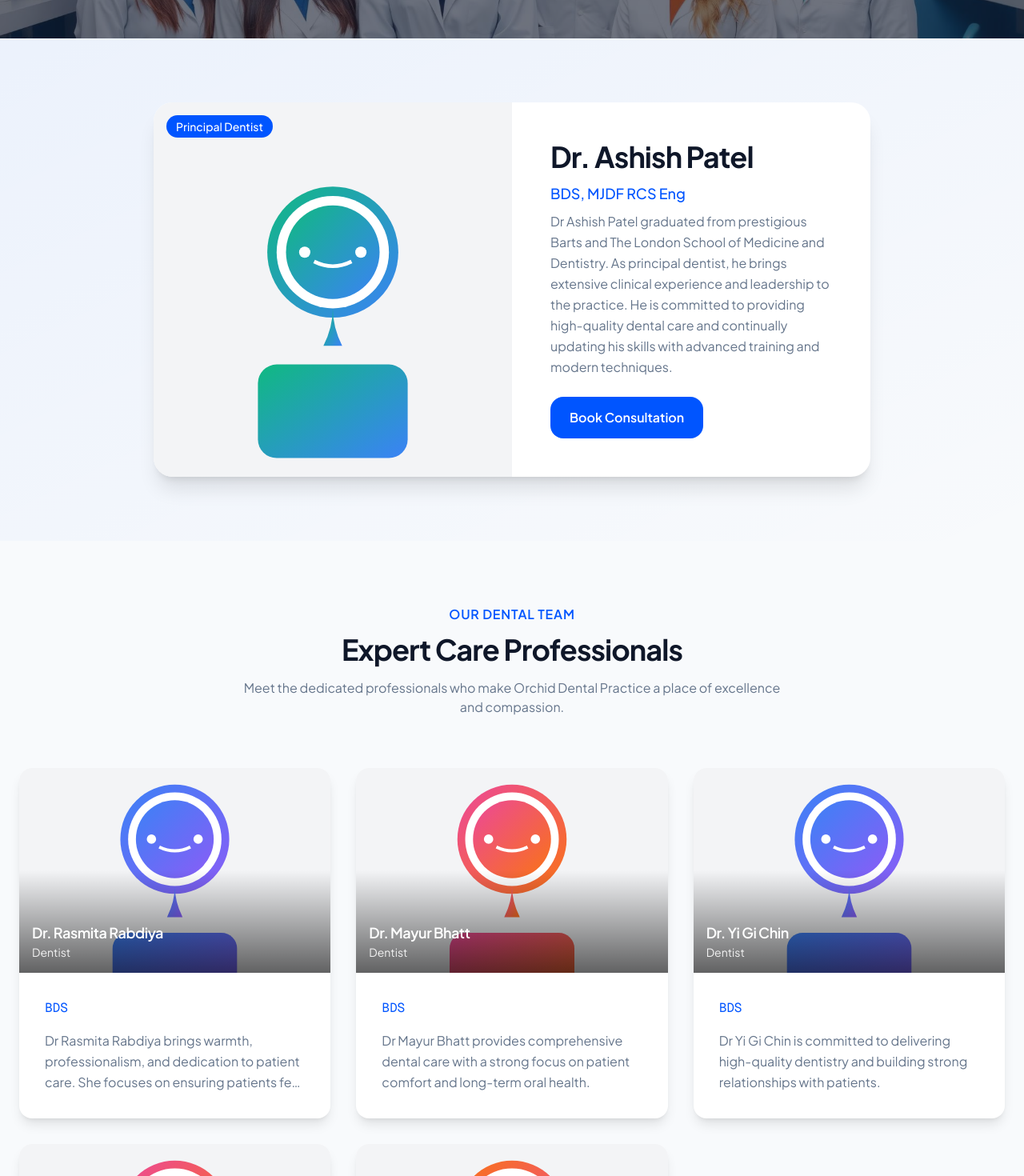
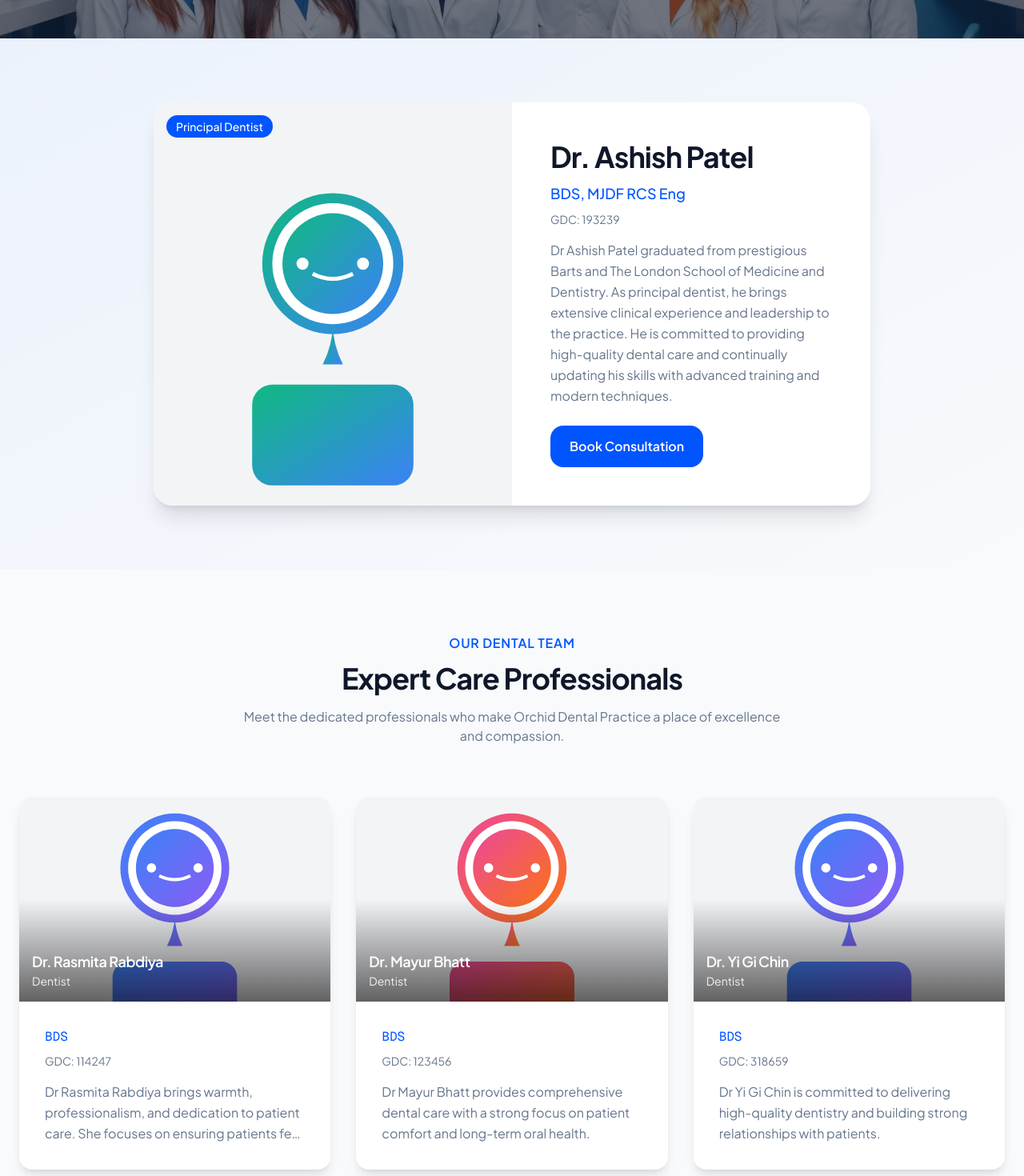
Before and after one commit to MohanPrasathSece/Orchid-Dental-UK, a React (Vite) app: page /team in a window 1280 px wide. Shown: the part 380-1850 px from the top of the page at 80% size. Built offline with nearby package versions, Linux system fonts and the light colour scheme; the HTML template or start-up script is replaced by a standard one.

Commit message:
Add GDC numbers to doctor cards

```diff
--- a/src/pages/Team.tsx
+++ b/src/pages/Team.tsx
@@ -16,6 +16,7 @@ const team = [
     name: "Dr. Ashish Patel",
     role: "Principal Dentist",
     qualifications: "BDS, MJDF RCS Eng",
+    gdcNumber: "193239",
     bio: "Dr Ashish Patel graduated from prestigious Barts and The London School of Medicine and Dentistry. As principal dentist, he brings extensive clinical experience and leadership to the practice. He is committed to providing high-quality dental care and continually updating his skills with advanced training and modern techniques.",
     image: doctorMichael,
     featured: true,
@@ -24,6 +25,7 @@ const team = [
     name: "Dr. Rasmita Rabdiya",
     role: "Dentist",
     qualifications: "BDS",
+    gdcNumber: "114247",
     bio: "Dr Rasmita Rabdiya brings warmth, professionalism, and dedication to patient care. She focuses on ensuring patients feel comfortable and confident throughout their treatment while delivering excellent dental results.",
     image: doctorJames,
     featured: false,
@@ -32,6 +34,7 @@ const team = [
     name: "Dr. Mayur Bhatt",
     role: "Dentist",
     qualifications: "BDS",
+    gdcNumber: "123456",
     bio: "Dr Mayur Bhatt provides comprehensive dental care with a strong focus on patient comfort and long-term oral health.",
     image: doctorPriya,
     featured: false,
@@ -40,6 +43,7 @@ const team = [
     name: "Dr. Yi Gi Chin",
     role: "Dentist",
     qualifications: "BDS",
+    gdcNumber: "318659",
     bio: "Dr Yi Gi Chin is committed to delivering high-quality dentistry and building strong relationships with patients.",
     image: doctorJames,
     featured: false,
@@ -48,6 +52,7 @@ const team = [
     name: "Dr. Eman Khurram",
     role: "Dentist",
     qualifications: "BDS",
+    gdcNumber: "328097",
     bio: "Dr Eman Khurram provides patient-focused dental care with attention to detail and a dedication to achieving excellent treatment outcomes.",
     image: doctorPriya,
     featured: false,
@@ -56,6 +61,7 @@ const team = [
     name: "Hir Patel",
     role: "Hygienist & Therapist",
     qualifications: "MSc",
+    gdcNumber: "259319",
     bio: "Hir Patel is a dedicated dental hygienist and therapist who focuses on preventive dentistry. He helps patients maintain healthy gums and teeth through professional cleaning and oral hygiene education.",
     image: staffEmily,
     featured: false,
@@ -100,6 +106,11 @@ const Team = () => (
                   <p className="text-base sm:text-lg text-primary font-medium mb-2">
                     {team[0].qualifications}
                   </p>
+                  {team[0].gdcNumber && (
+                    <p className="text-sm text-muted mb-4">
+                      GDC: {team[0].gdcNumber}
+                    </p>
+                  )}
                   <p className="text-base text-muted leading-relaxed mb-6">
                     {team[0].bio}
                   </p>
@@ -147,7 +158,12 @@ const Team = () => (
                   </div>
                 </div>
                 <div className="p-6 sm:p-8">
-                  <p className="text-base text-primary font-mono mb-4">{member.qualifications}</p>
+                  <p className="text-base text-primary font-mono mb-2">{member.qualifications}</p>
+                  {member.gdcNumber && (
+                    <p className="text-sm text-muted mb-4">
+                      GDC: {member.gdcNumber}
+                    </p>
+                  )}
                   <p className="text-base text-muted leading-relaxed line-clamp-3">
                     {member.bio}
                   </p>
```
